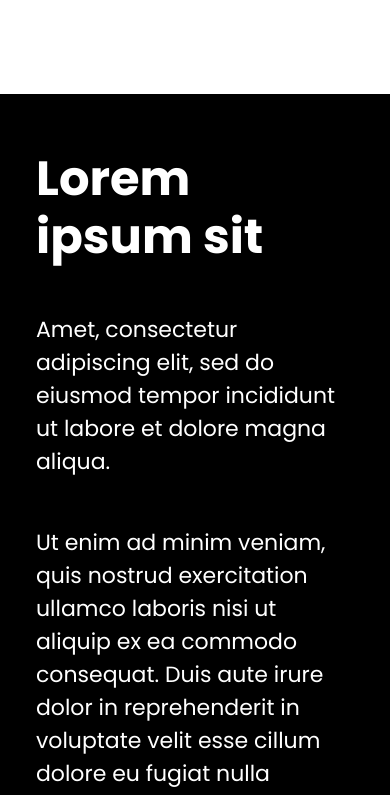
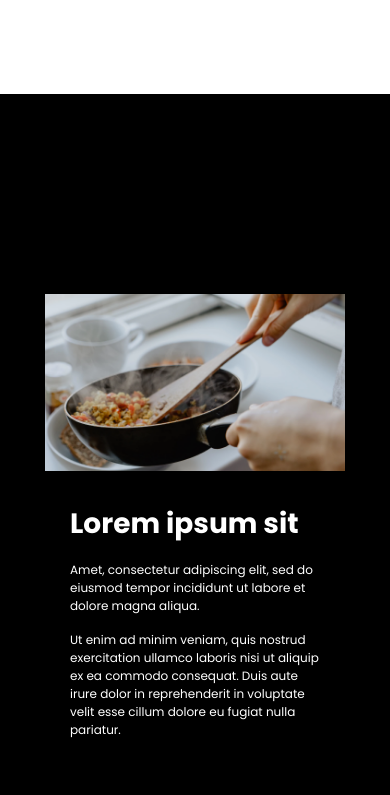
Before and after one commit to khalegjr/foodish-frontend, a React (Create React App) app: page / in a window 390 px wide. Shown: the part 1337-2132 px from the top of the page. Built offline with nearby package versions, Linux system fonts and the light colour scheme; no server answers.

Commit message:
refactor(description): ajustes de estilização

```diff
--- a/src/templates/DescriptionSection/index.jsx
+++ b/src/templates/DescriptionSection/index.jsx
@@ -2,40 +2,31 @@ import React from "react";
 import PropTypes from "prop-types";
 import { Button, Card, Col, Container, Image, Row } from "react-bootstrap";
 import imageRef from "../../assets/img/5c2e894fed6dddaf5b0998129bafd941.png";
-
+import "./style.scss"
 const SessionTwo = () => {
   return (
     <>
-      <Container as="section" className="w-100 bg-secondary" fluid>
-        <Container className="py-4 py-lg-5">
-          <Row className="pt-4">
-            <Col sm={12} lg={6}>
-              <Container className="text-white mt-2">
-                <h2 className="mt-1 mb-5">Lorem ipsum sit</h2>
-
-                <p className="m-0">
+      <Container as="section" className="description-container" fluid>
+        <div className="description-texts">
+          <h2 className="text-white">Lorem ipsum sit</h2>
+          <p className="text-white">
                   Amet, consectetur adipiscing elit, sed do eiusmod tempor
                   incididunt ut labore et dolore magna aliqua.
           </p>
-                <p className="my-5">
+          <p className="text-white">
                   Ut enim ad minim veniam, quis nostrud exercitation ullamco
                   laboris nisi ut aliquip ex ea commodo consequat. Duis aute
                   irure dolor in reprehenderit in voluptate velit esse cillum
                   dolore eu fugiat nulla pariatur.
           </p>
-              </Container>
-            </Col>
-            <Col lg={6}>
+        </div>
         <Image
            sr
-                className="pb-4 m-0"
+           className="image"
            fluid
            src={imageRef}
            alt="Card image"
         />
-            </Col>
-          </Row>
-        </Container>
       </Container>
     </>
   );
--- /dev/null
+++ b/src/templates/DescriptionSection/style.scss
@@ -0,0 +1,133 @@
+.description-container {
+    display: flex;
+        flex-direction: row;
+        justify-content: space-between;
+        align-items: center;
+        background-color: black;
+    padding: 80px 200px;
+}
+
+.description-texts {
+    display: flex;
+    flex-direction: column;
+
+    h2{
+      font-size: 48px ;
+      margin-bottom: 36px !important;
+      padding: 0 !important;
+    }
+
+    p {
+        font-size: 18px;
+        max-width: 300px;
+    }
+}
+
+.image {
+    max-width: 550px;
+    max-height: 384px;
+    margin-top: 140px;
+}
+
+// tamanho lg - laptop
+@media screen and (min-width: 769px) and (max-width: 1024px) {
+    .description-container {
+        display: flex;
+        flex-direction: row;
+        justify-content: space-between;
+        align-items: center;
+        padding: 80px 100px;
+        background-color: black;
+    }
+
+    .description-texts {
+        display: flex;
+        flex-direction: column;
+
+        h2{
+          font-size: 36px ;
+          margin-bottom: 36px !important;
+          padding: 0 !important;
+        }
+
+        p {
+            font-size: 16px;
+            max-width: 350px;
+        }
+    }
+
+    .image {
+        max-width: 400px;
+        max-height: 384px;
+        margin-top: 70px;
+    }
+}
+
+// tamanho md - tablet
+@media screen and (min-width: 426px) and (max-width: 768px) {
+    .description-container {
+        display: flex;
+        flex-direction: row;
+        justify-content: space-between;
+        align-items: center;
+        padding: 60px 8%;
+        background-color: black;
+    }
+
+    .description-texts {
+        display: flex;
+        flex-direction: column;
+
+        h2{
+          font-size: 28px ;
+          margin-bottom: 24px !important;
+          padding: 0 !important;
+        }
+
+        p {
+            font-size: 12px;
+            max-width: 250px;
+        }
+    }
+
+    .image {
+        max-width: 320px;
+        max-height: 384px;
+        margin-top: 70px;
+    }
+}
+
+
+// tamanho xs - mobile
+@media screen and (max-width: 425px) {
+    .description-container {
+        display: flex;
+        flex-direction: column-reverse;
+        justify-content: space-between;
+        align-items: center;
+        padding: 60px 5%;
+        background-color: black;
+    }
+
+    .description-texts {
+        display: flex;
+        flex-direction: column;
+
+        h2{
+          font-size: 28px ;
+          margin-bottom: 20px !important;
+          padding: 0 !important;
+        }
+
+        p {
+            font-size: 12px;
+            max-width: 250px;
+        }
+    }
+
+    .image {
+        max-width: 300px;
+        max-height: 384px;
+        margin-bottom: 36px;
+    }
+}
```
Lines whose indentation alone changed are shown as unchanged.
